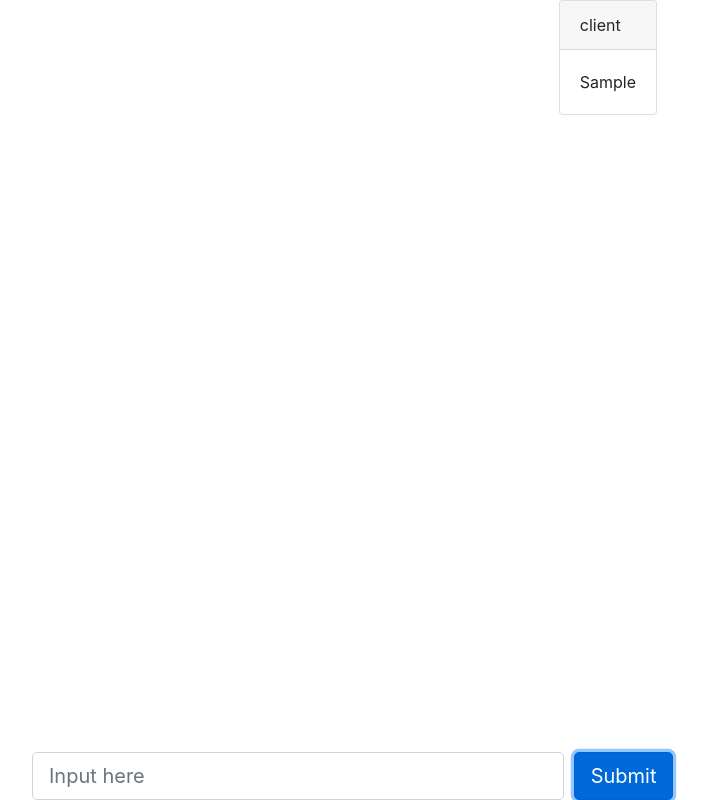
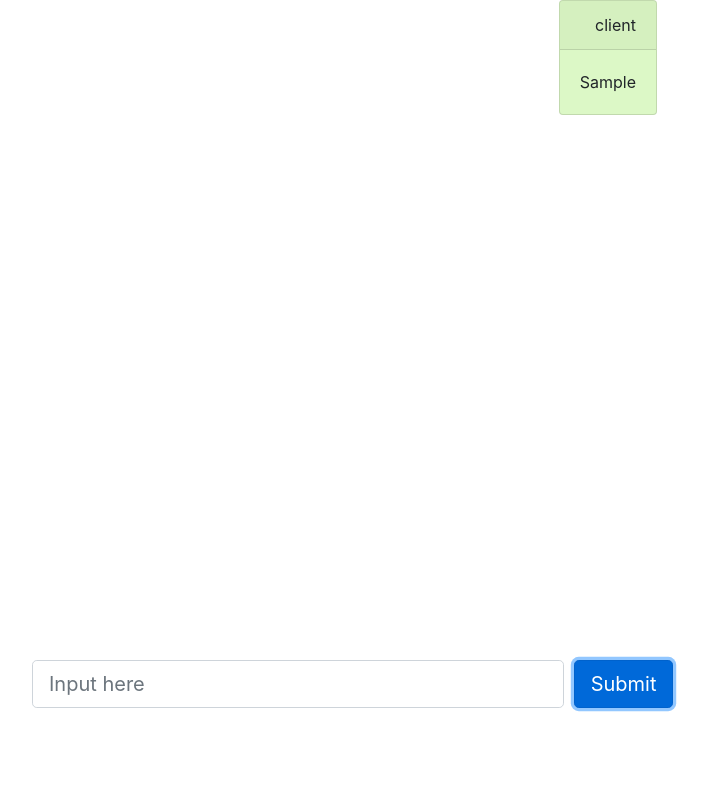
Before and after one commit to blowfishlol/code-challenge-frontend, a React (Create React App) app: page / in a window 1280 px wide. Both pictures are taken after typing "Sample" into the empty fields and a click on the button "Submit". Shown: the whole page, without its empty margins (288-996 px from the left). Built offline with nearby package versions, Linux system fonts and the light colour scheme; no server answers.

Commit message:
Give color to the chat bubble

```diff
--- a/src/App.tsx
+++ b/src/App.tsx
@@ -5,7 +5,7 @@ import 'bootstrap/dist/css/bootstrap.min.css';
 import Message from "./models/Message"
 import ChatCard from "./components/ChatCard";
 
-import {Button, Col, Form} from "react-bootstrap"
+import {Button, Col, Container, Form} from "react-bootstrap"
 
 const socket = io("localhost:5000");
 
@@ -19,7 +19,7 @@ function App() {
       behavior: "smooth",
     })
 
-  }
+  };
 
   useEffect(() =>{
 
@@ -45,15 +45,15 @@ function App() {
 
   return (
     <div style={{alignItems: "center", width:"100%"}}>
-      <div className={"container"} style={{width:"50%", height: "80vh", overflowY:"scroll"}}>
+      <Container style={{width:"50%", height: "80vh", overflowY:"scroll"}}>
         {messageArray.map((chat, i)=>{
-          let pos = chat.from === "client" ? "right" : "left";
-          return <ChatCard key={"card-"+i} message={chat} position={pos}/>
+          let perspective = chat.from === "client" ? "self" : "other";
+          return <ChatCard key={"card-"+i} message={chat} perspective={perspective}/>
         })}
-        <div ref={bottomRef}></div>
-      </div>
-      <div style={{position: "fixed", bottom:0, width:"100%"}}>
-        <Form style={{margin:"auto", width:"50%"}}>
+        <div ref={bottomRef}/>
+      </Container>
+      <div style={{position: "fixed", bottom:0, width:"100%", height:"20vh"}}>
+        <Form style={{margin:"auto", width:"50%", paddingTop:"20px"}}>
           <Form.Row>
             <Col xs={10}>
                 <Form.Control size="lg" type="text" placeholder="Input here" value={currentInput} onChange={(e) =>{setCurrentInput(e.target.value)}}/>
@@ -64,8 +64,10 @@ function App() {
                         type="submit"
                         onClick={(e) => {
                             e.preventDefault();
-                            handleSubmit(currentInput);
-                            setCurrentInput("")}
+                            if(currentInput) {
+                              handleSubmit(currentInput);
+                              setCurrentInput("")}
+                            }
                         }
                 >
                     Submit
--- a/src/components/ChatCard.tsx
+++ b/src/components/ChatCard.tsx
@@ -4,15 +4,18 @@ import {Card, Col, Row} from "react-bootstrap"
 
 interface ChatCardProps {
     message: Message,
-    position: string
+    perspective: string
 }
 
-function ChatCard({message, position}: ChatCardProps) {
+function ChatCard({message, perspective}: ChatCardProps) {
+    let classNames = perspective === "self" ?
+        {card:"float-right", text: "text-right"} : {card: "float-left", text: "text-left"};
 
+    let color = perspective === "self" ? "#dcf8c6" : "#ece5dd"
     return (<Row>
         <Col md={12}>
-            <Card className={"float-"+position}>
-                <Card.Header>{message.from}</Card.Header>
+            <Card className={classNames.card} style={{maxWidth: "50%", backgroundColor: color}}>
+                <Card.Header className={classNames.text}>{message.from}</Card.Header>
                 <Card.Body>
                     <Card.Text>
                         {message.content}
```
